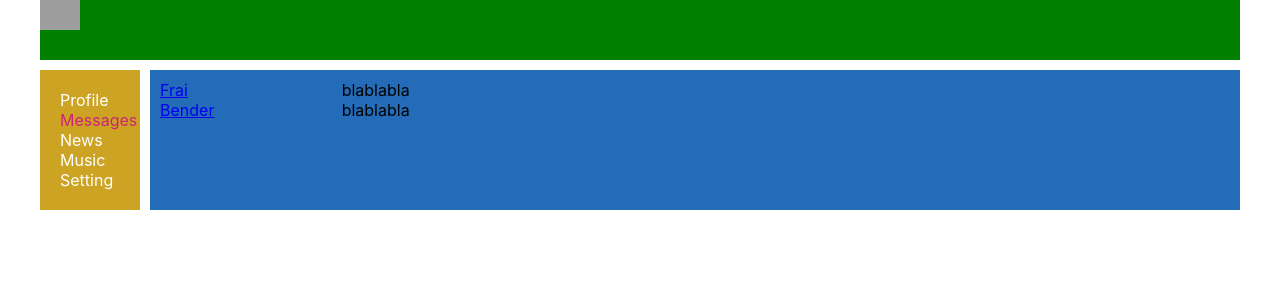
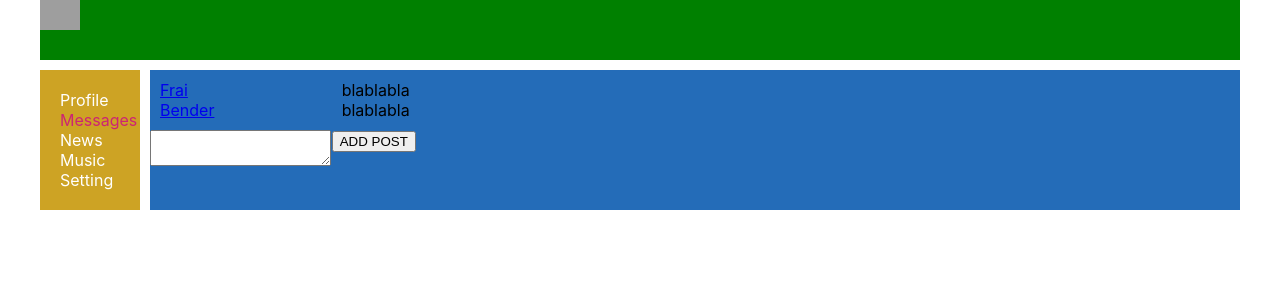
Before and after one commit to potapov-eo/SamurayTs, a React (Create React App) app: page /dialogs in a window 1280 px wide. Shown: the top 300 px of the page. Built offline with nearby package versions, Linux system fonts and the light colour scheme; grey boxes are pictures that could not be loaded.

Commit message:
40 Task with Message input area

```diff
--- a/src/App.tsx
+++ b/src/App.tsx
@@ -23,7 +23,10 @@ function App(props: PropsType) {
                 <Navbar/>
                 <div className="app-wrapper-content">
                     <Route path='/dialogs' render={() => <Dialogs dialogs={state.messagesPage.dialogs}
-                                                                  messages={state.messagesPage.messages}/>}/>
+                                                                  messages={state.messagesPage.messages}
+                                                                  dispatch={props.store.dispatch.bind(props.store)}
+                                                                  newMessageBody={state.messagesPage.newMessageBody}
+                    />}/>
                     <Route path='/profile' render={() => <Profile posts={state.profilePage.posts}
                                                                   dispatch={props.store.dispatch.bind(props.store)}
                                                                   newPost={state.profilePage.newPost}
--- a/src/components/Dialogs/Dialogs.tsx
+++ b/src/components/Dialogs/Dialogs.tsx
@@ -1,13 +1,21 @@
-import React from 'react';
+import React, {ChangeEvent} from 'react';
 import s from "./Dialogs.module.css"
 import {NavLink} from 'react-router-dom';
 import DialogItem from './DialogItem/DialogItem';
 import Message from './Message/Message';
-import {DialogType, MessageType} from "../../redux/state";
+import {
+    ActionType,
+    AddNewMessageAC,
+    ChangeNewMessageBodyAC,
+    ChangeNewTextAC,
+    DialogType,
+    MessageType
+} from "../../redux/state";
 
 
 type DialogsType = {
-
+    dispatch: (action: ActionType) => void
+    newMessageBody: string
     dialogs: Array<DialogType>
     messages: Array<MessageType>
 }
@@ -16,6 +24,15 @@ type DialogsType = {
 function Dialogs(props: DialogsType) {
     let dialogElements = props.dialogs.map((d: DialogType) => <DialogItem name={d.name} id={d.id}/>)
     let messagesElements = props.messages.map((m: MessageType) => <Message message={m.message}/>)
+    let addNewMessage = () => {
+
+        props.dispatch(AddNewMessageAC())
+    }
+
+    const onNewTextChange = (e: ChangeEvent<HTMLTextAreaElement>) => {
+        let newMessage = e.currentTarget.value
+        props.dispatch(ChangeNewMessageBodyAC(newMessage))
+    }
     return (
         <div className={s.dialogs}>
             <div className={s.dialogsItems}>
@@ -24,6 +41,12 @@ function Dialogs(props: DialogsType) {
             <div className={s.messeges}>
                 {messagesElements}
             </div>
+            <div>
+                <textarea onChange={onNewTextChange} value={props.newMessageBody}/>
+            </div>
+            <div>
+                <button onClick={addNewMessage}>ADD POST</button>
+            </div>
         </div>
     )
 }
--- a/src/redux/state.tsx
+++ b/src/redux/state.tsx
@@ -21,6 +21,7 @@ export type ProfilePageType = {
 export type MessagePageType = {
     messages: Array<MessageType>
     dialogs: Array<DialogType>
+    newMessageBody:string
 }
 export type stateType = {
     profilePage: ProfilePageType
@@ -48,7 +49,8 @@ export type ChangeNewTextActionType = {
     type: "CHANGE-NEW-TEXT"
     newText: string
 }
-export type ActionType = (ReturnType<typeof AddPostAC> | (ReturnType<typeof ChangeNewTextAC>))
+export type ActionType = (ReturnType<typeof AddPostAC> | (ReturnType<typeof ChangeNewTextAC>) |
+    (ReturnType<typeof ChangeNewMessageBodyAC>| ReturnType<typeof AddNewMessageAC>) )
 
 let store: StoreType = {
     _state: {
@@ -70,23 +72,10 @@ let store: StoreType = {
                 {id: 1, name: "Frai"},
                 {id: 2, name: "Bender"}
             ],
-
+            newMessageBody: ""
         }
     },
-    /*updateNewPostText(newText: string) {
-        this._state.profilePage.newPost = newText
-        this._rerenderEntireTree()
-    },*/
-    /* addPost() {
-         let newPost: PostsType = {
-             id: 5,
-             message: this._state.profilePage.newPost,
-             likesCount: 0
-         }
-         this._state.profilePage.posts.push(newPost)
-         this._state.profilePage.newPost = ""
-         this._rerenderEntireTree()
-     },*/
+
     _rerenderEntireTree() {
         console.log("  dfhdfhdfh ")
     },//onChange()
@@ -109,17 +98,24 @@ let store: StoreType = {
         } else if (action.type === "CHANGE-NEW-TEXT") {
             this._state.profilePage.newPost = action.newText
             this._rerenderEntireTree()
+        } else if (action.type === "UPDATE-NEW-MESSAGE-BODY"){
+            this._state.messagesPage.newMessageBody = action.newBody
+            this._rerenderEntireTree()
+        }else if (action.type === "ADD-NEW-MESSAGE"){
+            let newMessage: MessageType = {
+                id: 3,
+                message: this._state.messagesPage.newMessageBody}
+            this._state.messagesPage.messages.push(newMessage)
+            this._state.messagesPage.newMessageBody = ""
+            this._rerenderEntireTree()
         }
     }
 
 }
-export const AddPostAC = () => {
-    return {type: "ADD-POST"} as const
-}
-export const ChangeNewTextAC = (newText: string) => {
-    return {
-        type: "CHANGE-NEW-TEXT",
-        newText
-    } as const
-}
+export const AddPostAC = () => ({type: "ADD-POST"} as const)
+export const ChangeNewTextAC = (newText: string) =>
+    ({type: "CHANGE-NEW-TEXT", newText} as const)
+export const ChangeNewMessageBodyAC = (newBody: string) =>
+    ({type: "UPDATE-NEW-MESSAGE-BODY", newBody} as const)
+export const AddNewMessageAC = () => ({type: "ADD-NEW-MESSAGE"} as const)
 export default store;
```
Also changed, not shown: src/components/Dialogs/Message/Message.tsx (+4 -3 lines), src/components/Profile/MyPosts/MyPosts.tsx (+1 -7 lines).
